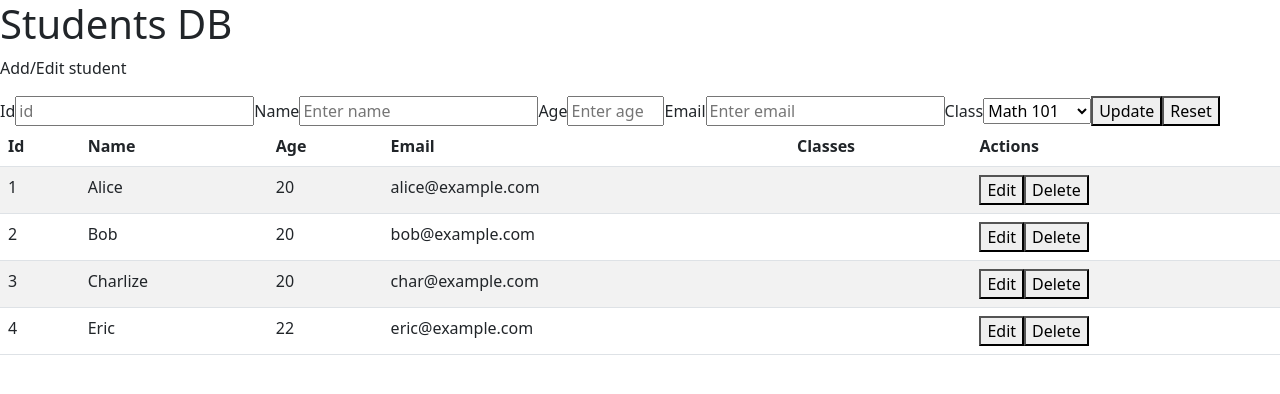
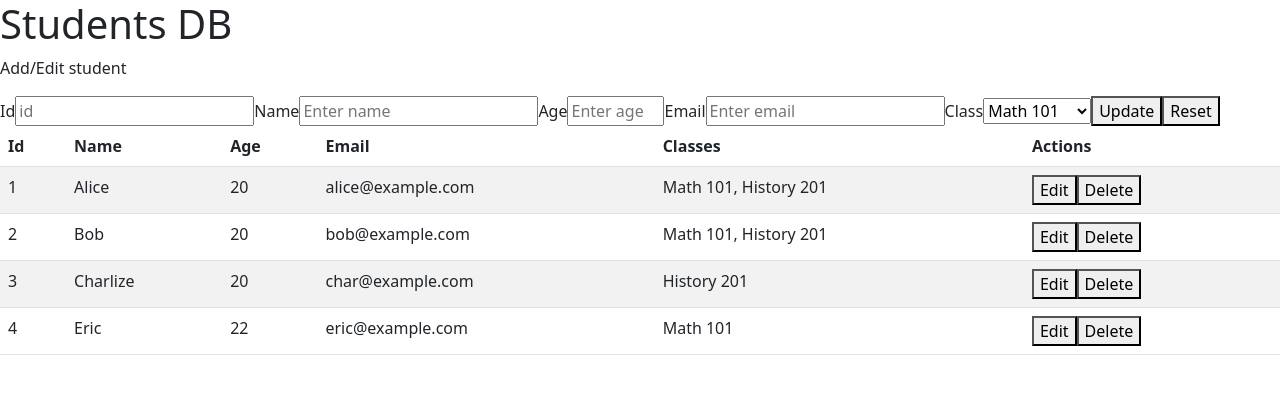
Before and after one commit to MariamE04/CRUD-Students-Classes, a React (Vite) app in the folder students-classes/: page / in a window 1280 px wide. Shown: the top 394 px of the page. Built offline with nearby package versions, Linux system fonts and the light colour scheme; data requests are answered from the project's data file.

Commit message:
nu hentes students og classes rigtigt

```diff
--- a/students-classes/src/App.jsx
+++ b/students-classes/src/App.jsx
@@ -7,8 +7,9 @@ import { fetchData } from './utils/fetchData';
 
 function App() {
   const [students, setStudents] = useState([]);
+  const [classes, setClasses] = useState([]);
   const APIURL = "http://localhost:3000/students";
-  //const APIURLC = "http://localhost:3000/classes";
+  const APIURLC = "http://localhost:3000/classes";
 
   function getStudents(callback){
     // Fetch data
@@ -17,9 +18,15 @@ function App() {
     // update data useStates (setStudents)
   }
 
+  function getClasses(callback){
+  fetchData(APIURLC, callback);
+}
+
+
   useEffect(()=> {
    // get all Students
     getStudents((data) => setStudents(data))
+     getClasses((data) => setClasses(data));
   }, []);
 
   return (
@@ -27,7 +34,7 @@ function App() {
         <h1>Students DB</h1>
       <PersonForm/>
 
-       <StudentList students={students}/>
+       <StudentList students={students} classes={classes}/>
     </div>
   )
 }
--- a/students-classes/src/components/StudentList.jsx
+++ b/students-classes/src/components/StudentList.jsx
@@ -1,4 +1,16 @@
-function StudentList({students}){
+function StudentList({ students, classes}){
+
+  function getClassNameById(id) {
+  const found = classes.find(c => c.id == id);
+
+  if (found) {
+    return found.name;
+  } else {
+    return "Unknown";
+  }
+}
+
+
     return(
         <div>
             <table className="table table-striped">
@@ -19,7 +31,7 @@ function StudentList({students}){
       <td>{student.name}</td>
       <td>{student.age}</td>
       <td>{student.email}</td>
-      <td>{student.className}</td>
+      <td>{student.classes.map(cid => getClassNameById(cid)).join(", ")}</td>
       <td>
         <button>Edit</button>
         <button>Delete</button>
```
